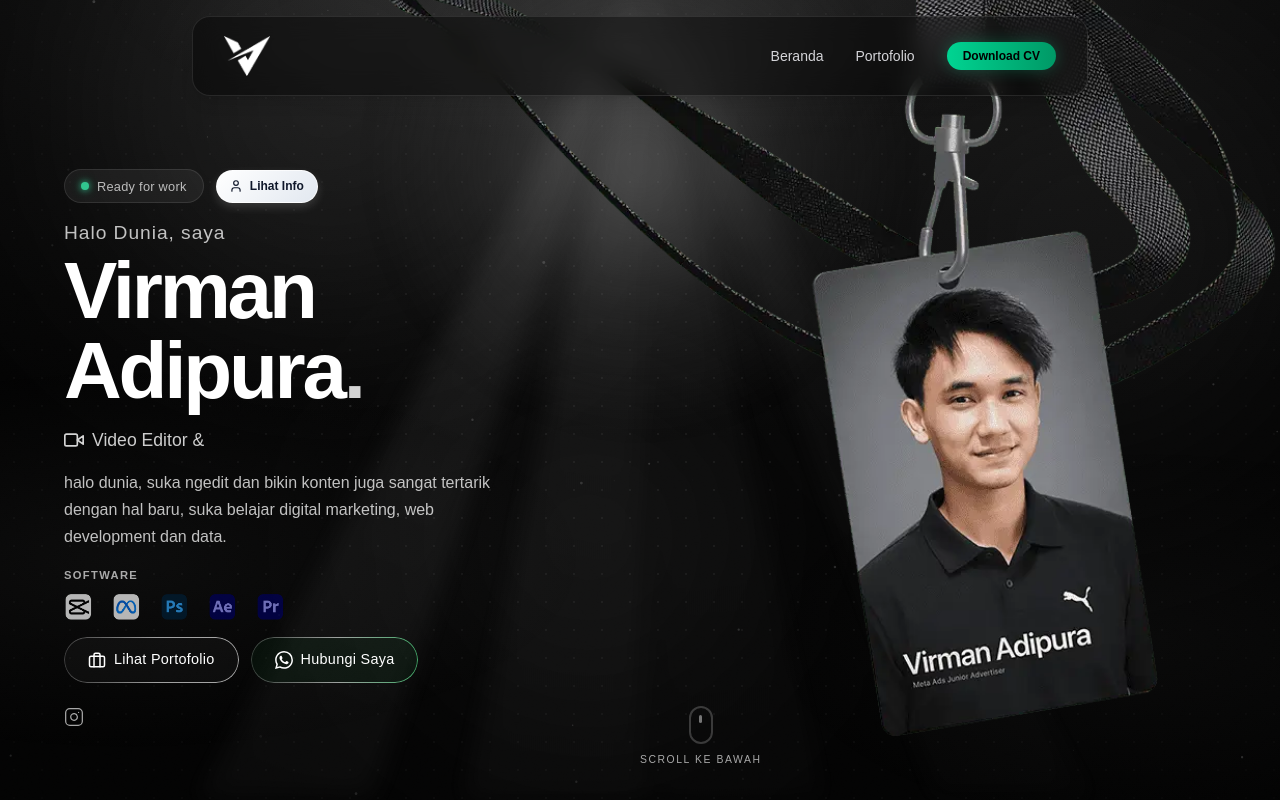
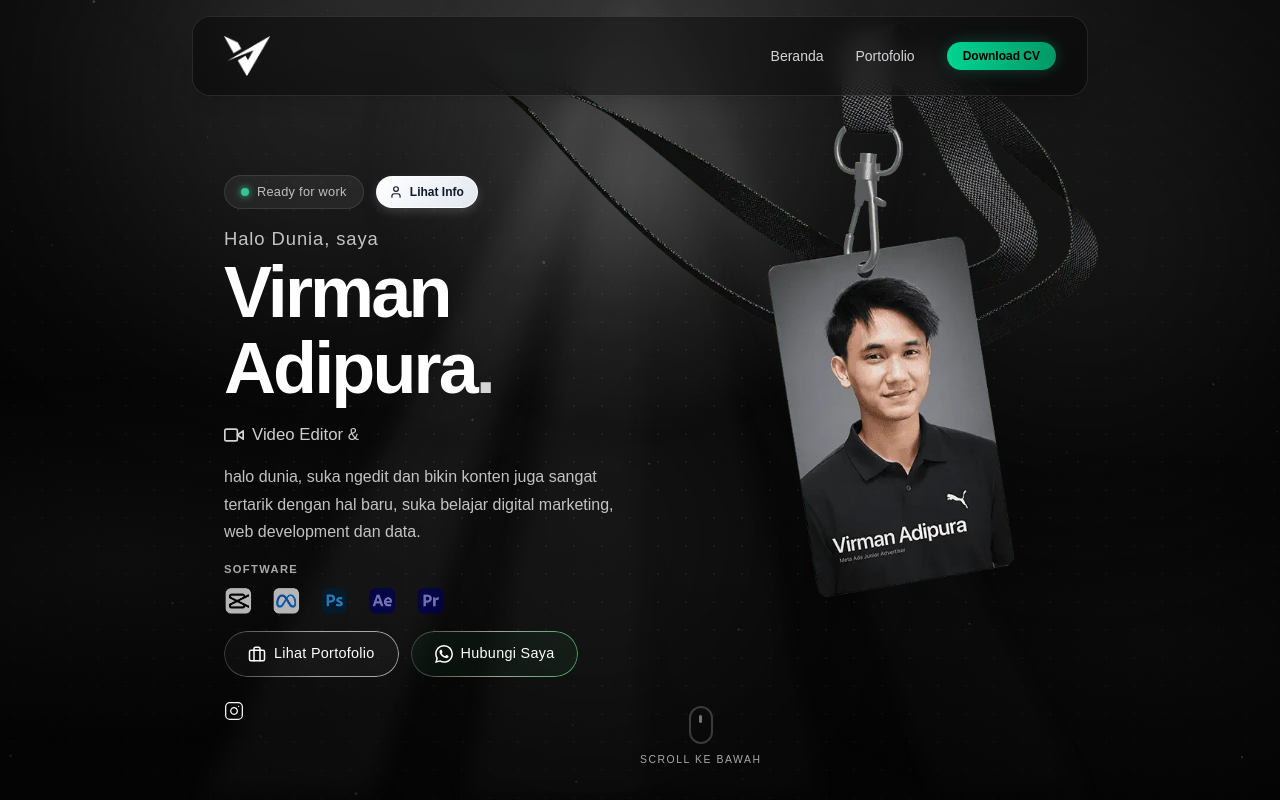
Before and after one commit to reyzikuuu/halo-virman, an Astro site: page / in a window 1280 px wide. Shown: the top 800 px of the page. Built offline with nearby package versions, Linux system fonts and the light colour scheme; Astro itself is replaced by a stand-in of ours; animation ran at ten frames a second.

Commit message:
style(hero): align hero-text with navbar and add scale and position controls for hero images

```diff
--- a/src/components/HeroSection.astro
+++ b/src/components/HeroSection.astro
@@ -23,7 +23,8 @@ const { heroImg } = Astro.props;
 <div class="hero-container">
 	<!-- Mobile Hero Image -->
 	<div class="mobile-hero-wrapper">
-		{heroImg ? (
+		{
+			heroImg ? (
 				<img
 					src={heroImg.src}
 					width={heroImg.attributes.width}
@@ -44,7 +45,8 @@ const { heroImg } = Astro.props;
 					loading="eager"
 					fetchpriority="high"
 				/>
-		)}
+			)
+		}
 	</div>
 
 	<!-- LEFT: Hero Text Content -->
@@ -260,10 +262,10 @@ const { heroImg } = Astro.props;
 		.hero-container {
 			flex-direction: row;
 			align-items: center;
-			justify-content: center;
+			justify-content: space-between;
 			gap: 2rem;
-			padding: 6rem 4rem 0;
-			max-width: 1400px;
+			padding: 6rem 2rem 0;
+			max-width: 56rem; /* Sama persis dengan max-w-4xl (896px) pada Navbar */
 			margin: 0 auto;
 			left: 50%;
 			right: auto;
@@ -274,12 +276,13 @@ const { heroImg } = Astro.props;
 
 	/* ===== LEFT COLUMN: Hero Text ===== */
 	.hero-left {
+		position: relative;
+		z-index: 10;
 		display: flex;
 		flex-direction: column;
 		align-items: center;
 		text-align: center;
 		gap: 1rem;
-		z-index: 10;
 		max-width: 600px;
 		pointer-events: none;
 	}
@@ -301,10 +304,17 @@ const { heroImg } = Astro.props;
 	.status-container {
 		display: flex;
 		align-items: center;
+		justify-content: center;
 		gap: 0.75rem;
 		animation: fadeInUp 0.6s ease-out both;
 		flex-wrap: wrap;
 		pointer-events: auto;
+	}
+
+	@media (min-width: 1024px) {
+		.status-container {
+			justify-content: flex-start;
+		}
 	}
 
 	.status-badge {
@@ -364,18 +374,18 @@ const { heroImg } = Astro.props;
 	}
 
 	.hero-greeting {
-		font-size: 1.2rem;
+		font-size: 1.15rem;
 		font-weight: 400;
 		color: rgba(255, 255, 255, 0.75);
 		letter-spacing: 0.05em;
 	}
 
 	.hero-name {
-		font-size: clamp(3rem, 7vw, 5rem);
+		font-size: clamp(2.4rem, 6vw, 4.5rem);
 		font-weight: 800;
 		color: white;
 		letter-spacing: -0.04em;
-		line-height: 1;
+		line-height: 1.05;
 	}
 
 	.accent-dot {
@@ -386,11 +396,18 @@ const { heroImg } = Astro.props;
 	.hero-role {
 		display: flex;
 		align-items: center;
+		justify-content: center;
 		gap: 0.5rem;
-		font-size: 1.1rem;
+		font-size: 1.05rem;
 		font-weight: 500;
 		color: rgba(255, 255, 255, 0.8);
 		animation: fadeInUp 0.6s ease-out 0.2s both;
+	}
+
+	@media (min-width: 1024px) {
+		.hero-role {
+			justify-content: flex-start;
+		}
 	}
 
 	.role-icon {
@@ -437,6 +454,7 @@ const { heroImg } = Astro.props;
 	.tech-stack {
 		display: flex;
 		flex-direction: column;
+		align-items: center;
 		gap: 0.6rem;
 		animation: fadeInUp 0.6s ease-out 0.4s both;
 	}
@@ -452,6 +470,7 @@ const { heroImg } = Astro.props;
 	.tech-icons {
 		display: flex;
 		align-items: center;
+		justify-content: center;
 		gap: 1.25rem;
 		pointer-events: auto;
 	}
@@ -472,9 +491,23 @@ const { heroImg } = Astro.props;
 	.hero-cta {
 		display: flex;
 		align-items: center;
+		justify-content: center;
+		flex-wrap: wrap;
 		gap: 0.75rem;
 		animation: fadeInUp 0.6s ease-out 0.5s both;
 		pointer-events: auto;
+	}
+
+	@media (min-width: 1024px) {
+		.tech-stack {
+			align-items: flex-start;
+		}
+		.tech-icons {
+			justify-content: flex-start;
+		}
+		.hero-cta {
+			justify-content: flex-start;
+		}
 	}
 
 	.btn-primary {
@@ -584,45 +617,42 @@ const { heroImg } = Astro.props;
 	.social-links {
 		display: flex;
 		align-items: center;
+		justify-content: center;
 		gap: 1.25rem;
 		padding-top: 0.5rem;
 		animation: fadeInUp 0.6s ease-out 0.6s both;
 		pointer-events: auto;
 	}
 
-	.social-icon {
-		display: flex;
-		align-items: center;
-		justify-content: center;
-		color: rgba(255, 255, 255, 0.65);
-		text-decoration: none;
-		transition: all 0.3s ease;
+	@media (min-width: 1024px) {
+		.social-links {
+			justify-content: flex-start;
 		}
-
-	.social-icon:hover {
-		color: white;
-		transform: translateY(-2px) scale(1.15);
 	}
 
 	/* ===== MOBILE HERO IMAGE ===== */
 	.mobile-hero-wrapper {
+		position: absolute;
+		inset: 0;
+		z-index: 0;
 		display: flex !important;
 		width: 100%;
-		flex: 1;
+		height: 100%;
 		align-items: flex-start;
 		justify-content: center;
 		pointer-events: none;
-		margin-top: -2rem; /* Geser sedikit ke atas jika diperlukan */
+		margin-top: -10rem; /* Geser Atas (-) / Bawah (+) */
 		animation: slideDownFade 0.7s ease-out both;
 	}
 
 	.mobile-hero-image {
+		--mobile-hero-scale: 0.95; /* ⬅️ ATUR SCALE DI SINI: ubah 1 jadi 1.1, 1.2, atau 0.9 */
 		width: 100%;
-		max-width: 420px; /* Diperkecil dari 500px */
-		max-height: 55vh; /* Diperkecil dari 65vh */
+		max-width: 420px; /* Batas lebar gambar */
+		max-height: 70vh; /* Batas tinggi gambar */
 		object-fit: contain;
 		object-position: top center;
-		margin-left: 7rem; /* ⬅️ Geser Kiri (contoh: -2rem) / Geser Kanan (contoh: 2rem) */
+		margin-left: 7rem; /* ⬅️ Geser Kiri (-) / Geser Kanan (+) */
 		animation: swingImage 3s ease-in-out infinite alternate;
 		transform-origin: top center;
 		will-change: transform;
@@ -630,10 +660,10 @@ const { heroImg } = Astro.props;
 
 	@keyframes swingImage {
 		0% {
-			transform: rotate(-7.5deg);
+			transform: scale(var(--mobile-hero-scale, 1)) rotate(-7.5deg);
 		}
 		100% {
-			transform: rotate(7.5deg);
+			transform: scale(var(--mobile-hero-scale, 1)) rotate(7.5deg);
 		}
 	}
 
@@ -684,15 +714,25 @@ const { heroImg } = Astro.props;
 	}
 
 	.desktop-hero-image {
+		--desktop-hero-scale: 1.6; /* ⬅️ ATUR SCALE DI SINI: ganti misal 1.1, 1.2, atau 1.3 */
 		width: 100%;
-		max-width: 600px;
-		max-height: 100vh;
+		max-width: 520px;
+		max-height: 80vh;
 		object-fit: contain;
-		margin-top: -10rem;
-		margin-left: 0;
-		transform: scale(2);
+		margin-top: -13rem; /* ⬅️ Geser Atas (-) / Bawah (+) */
+		margin-left: 0; /* ⬅️ Geser Kiri (-) / Kanan (+) */
 		transform-origin: center;
 		animation: heroFloat 4s ease-in-out infinite;
+	}
+
+	@keyframes heroFloat {
+		0%,
+		100% {
+			transform: scale(var(--desktop-hero-scale, 1.15)) translateY(0);
+		}
+		50% {
+			transform: scale(var(--desktop-hero-scale, 1.15)) translateY(-12px);
+		}
 	}
 
 	@media (min-width: 1024px) {
```
Also changed, not shown: 1 other file. Lines whose indentation alone changed are shown as unchanged.
